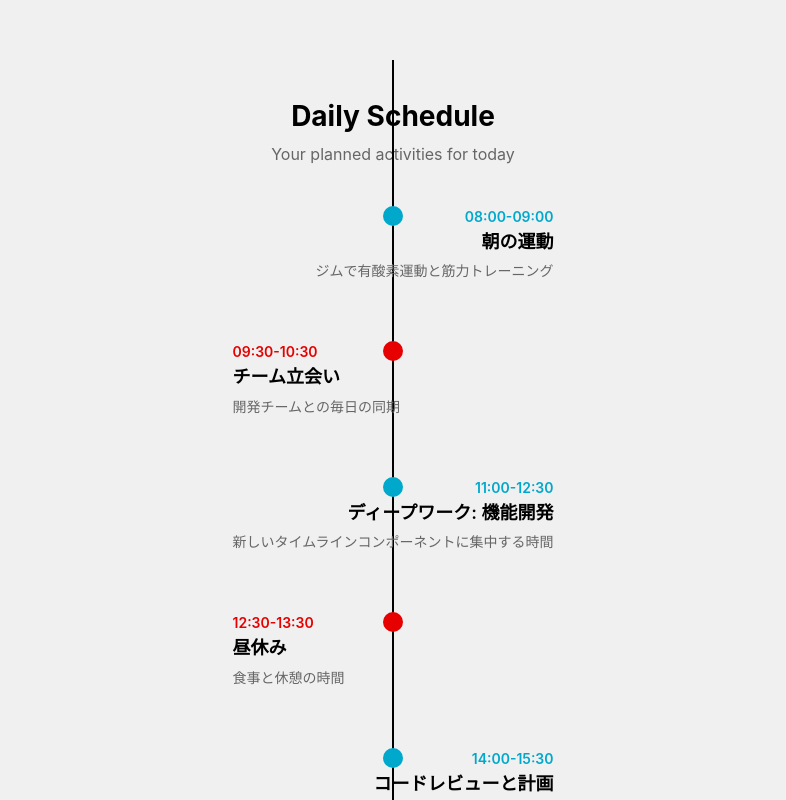
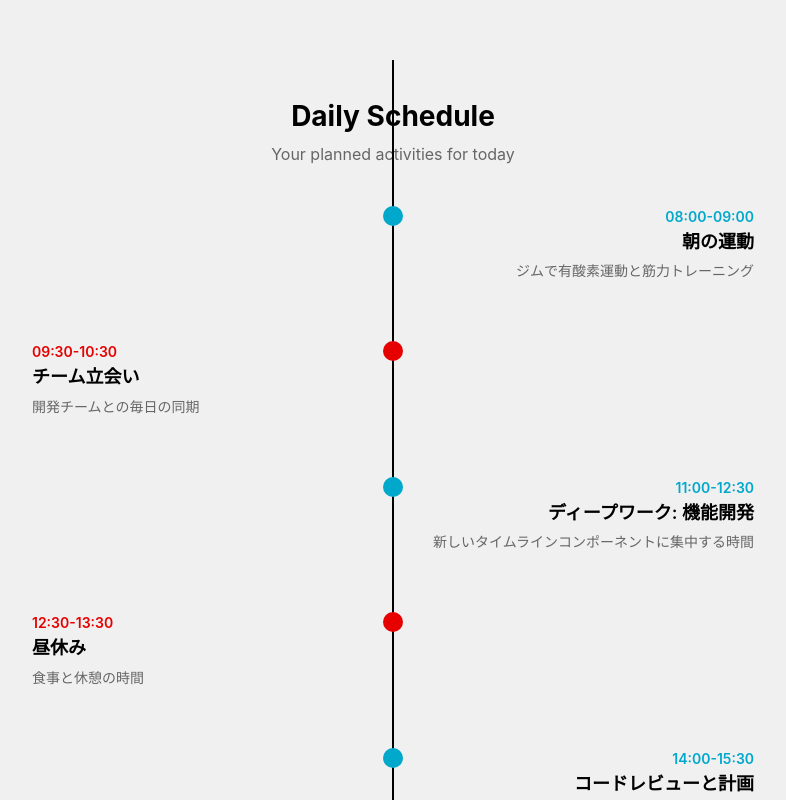
Before and after one commit to techtech0521/schedule-timeline, a React (Vite) app: page / in a window 1280 px wide. Shown: the top 800 px of the page, without its empty margins (247-1033 px from the left). Built offline with nearby package versions, Linux system fonts and the light colour scheme.

Commit message:
Add timeline layout visual preview

```diff
--- a/package.json
+++ b/package.json
@@ -34,6 +34,7 @@
     "eslint-plugin-react-refresh": "^0.4.19",
     "globals": "^16.0.0",
     "jsdom": "^26.0.0",
+    "playwright": "^1.61.1",
     "prettier": "^3.5.3",
     "typescript": "~5.8.3",
     "typescript-eslint": "^8.29.1",
--- a/src/components/timeline/Timeline.module.css
+++ b/src/components/timeline/Timeline.module.css
@@ -25,9 +25,10 @@
 
 /* Individual timeline item */
 .item {
-  display: flex;
+  display: grid;
+  grid-template-columns: minmax(0, 1fr) minmax(0, 1fr);
+  column-gap: calc(var(--node-size) + 60px);
   align-items: flex-start;
-  justify-content: center;
   margin-bottom: var(--event-spacing);
   position: relative;
   width: 100%;
@@ -35,19 +36,18 @@
 
 /* Items positioned with content on left */
 .item.left {
-  flex-direction: row-reverse;
+  grid-template-areas: 'content spacer';
 }
 
 /* Items positioned with content on right */
 .item.right {
-  flex-direction: row;
+  grid-template-areas: 'spacer content';
 }
 
 /* Content container */
 .content {
-  flex: 1;
-  padding: 0 50px;
-  min-width: 0; /* Prevent flex items from overflowing */
+  grid-area: content;
+  min-width: 0; /* Prevent grid items from overflowing */
 }
 
 /* Left-aligned content (text-align: left) */
@@ -181,16 +181,6 @@
   color: var(--text-secondary);
 }
 
-/* Responsive: tablet */
-@media (max-width: 768px) {
-  .timeline::before {
-    left: 50%;
-  }
-
-  .content {
-    padding: 0 30px;
-  }
-}
 
 /* Responsive: mobile - vertical line on left */
 @media (max-width: 768px) {
@@ -201,7 +191,7 @@
   .item,
   .item.left,
   .item.right {
-    flex-direction: row;
+    display: block;
     padding-left: 60px;
   }
 
```
Also changed, not shown: eslint.config.js (added, +58 -0 lines), 1 other file (tests, documents, lock files or other folders).
